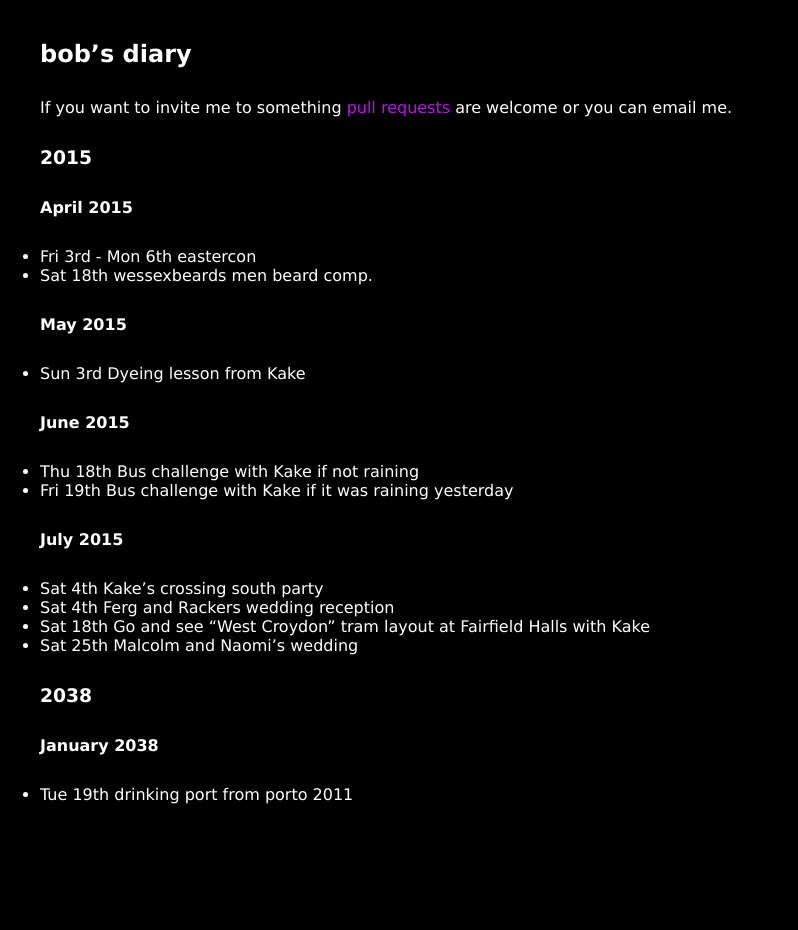
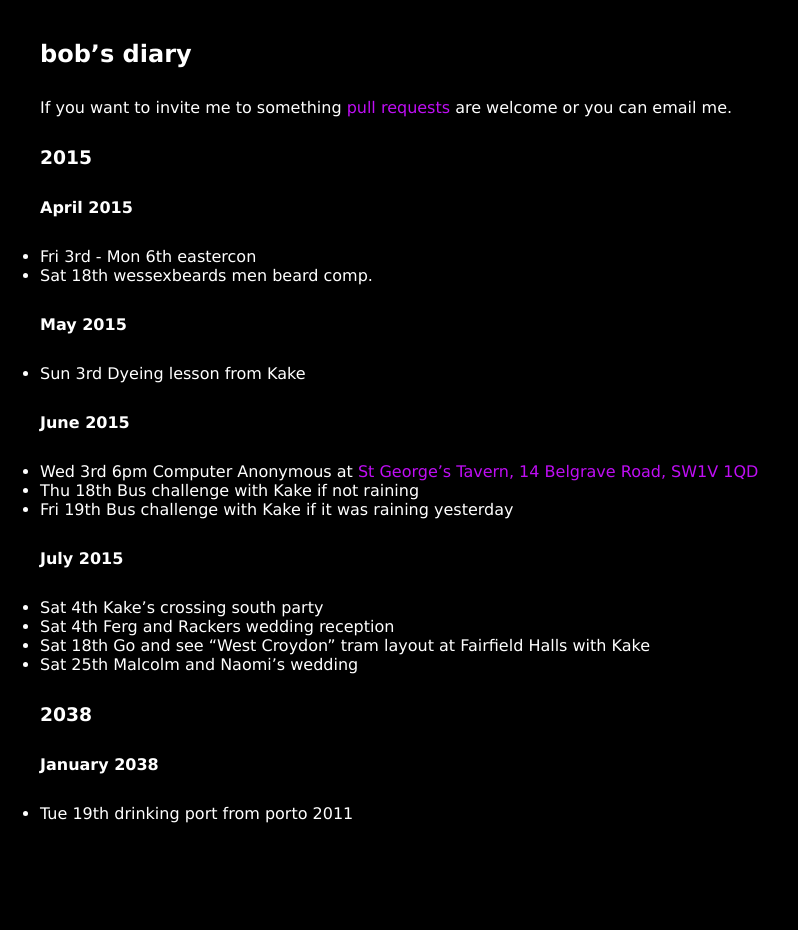
Before and after one commit to rjw1/randomness.org.uk, a Jekyll site: the page built from diary/index.md, in a window 1280 px wide. Shown: the whole page, without its empty margins (0-798 px from the left). Built offline with Jekyll 4.4.1, drawn with Linux system fonts in a browser that asks for light colours; Markdown is read by kramdown in place of the engine named in the settings.

Commit message:
Invitation to Computer Anonymous.

```diff
--- a/diary/index.md
+++ b/diary/index.md
@@ -21,6 +21,7 @@ are welcome or you can email me.
 
 #### June 2015 ####
 
+* Wed 3rd 6pm Computer Anonymous at [St George's Tavern, 14 Belgrave Road, SW1V 1QD](http://www.nicholsonspubs.co.uk/thestgeorgestavernvictorialondon/findus/)
 * Thu 18th Bus challenge with Kake if not raining
 * Fri 19th Bus challenge with Kake if it was raining yesterday
 
```
